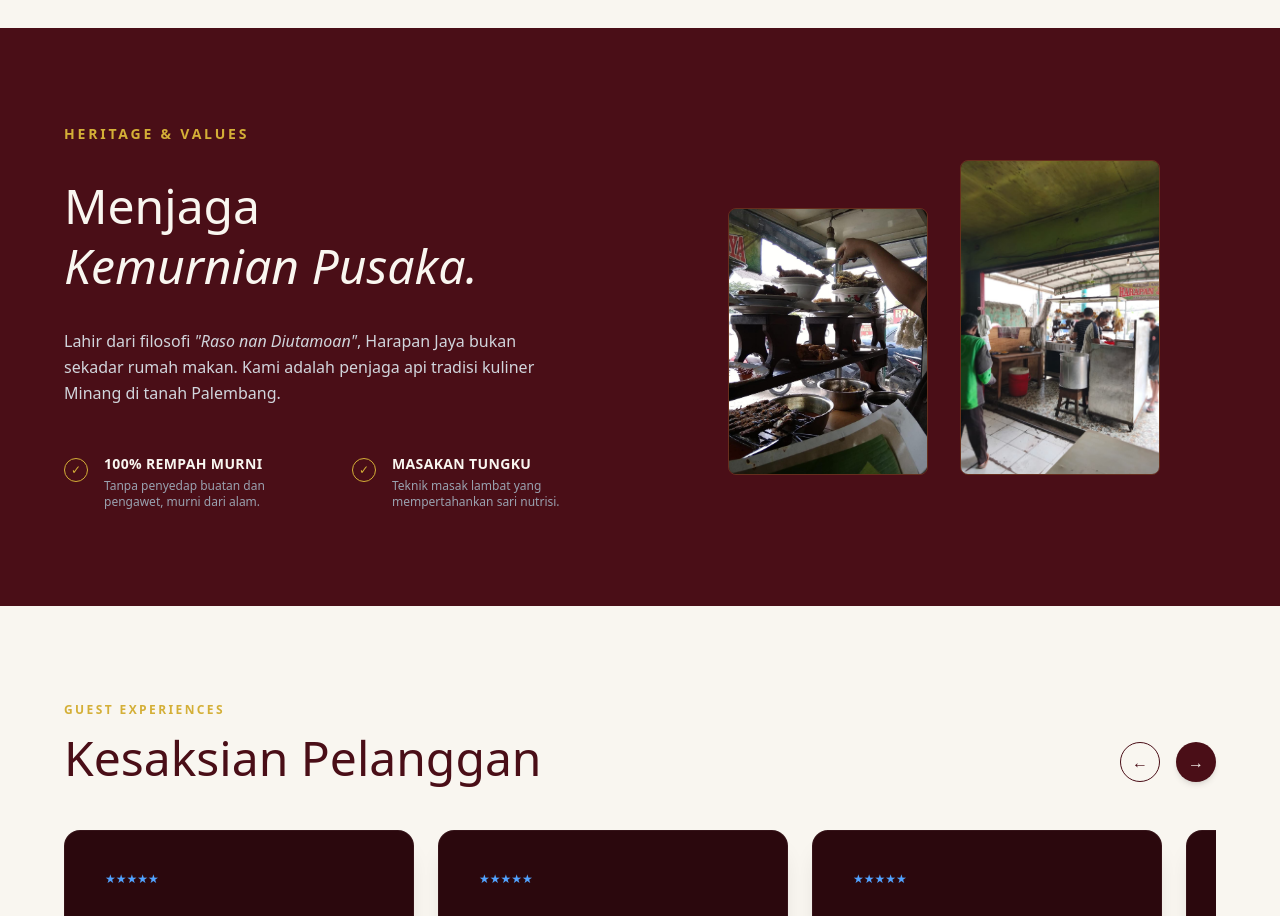
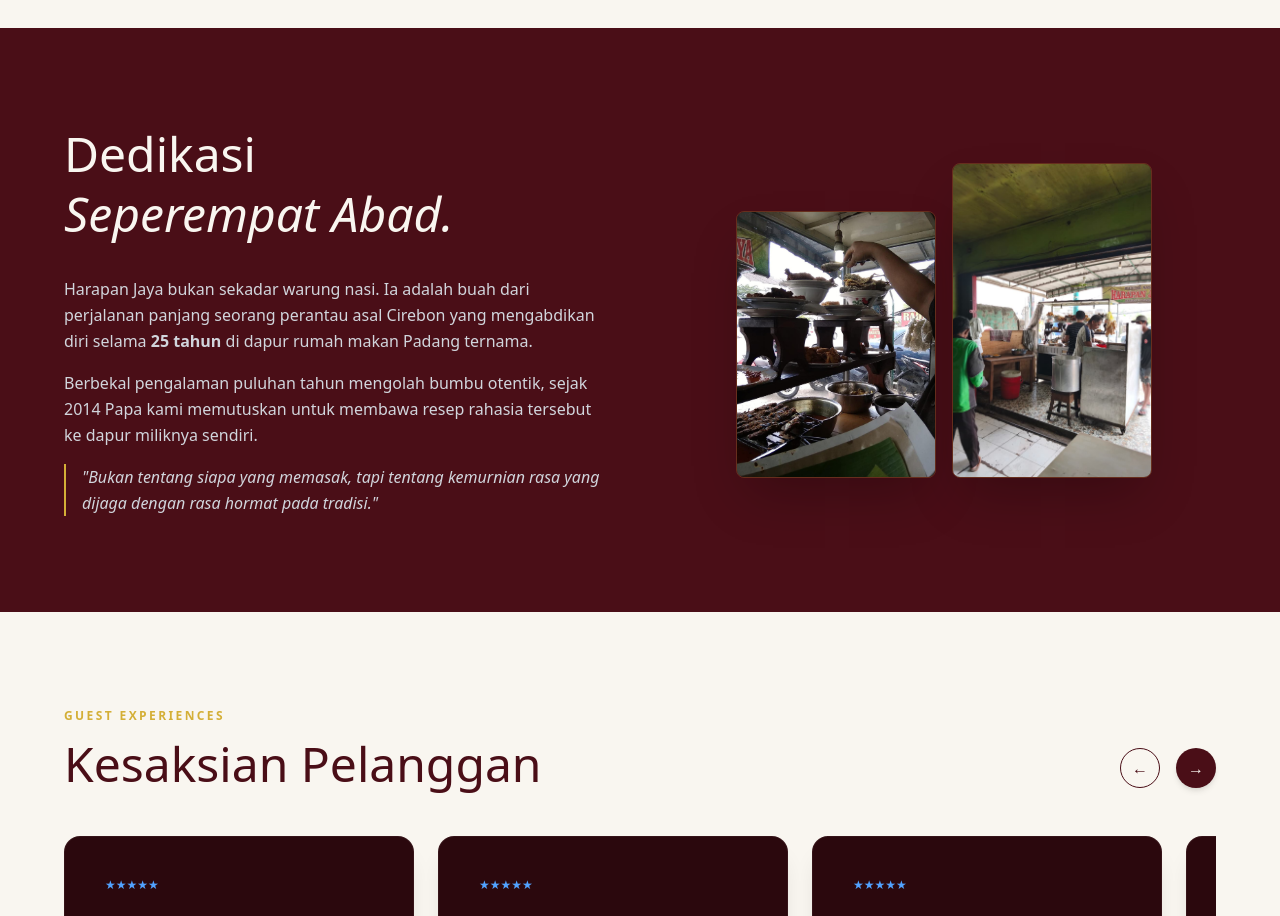
Before and after one commit to mhmmadarifin27/harapan-jaya, a Next.js app: page / in a window 1280 px wide. Shown: the part 1860-2776 px from the top of the page. Built offline with nearby package versions, Linux system fonts and the light colour scheme; a web font is replaced by a local one.

Commit message:
src/app/page.js

```diff
--- a/src/app/page.js
+++ b/src/app/page.js
@@ -203,48 +203,32 @@ export default function Home() {
         </motion.div>
       </section>
 
-      {/* ================= HERITAGE / TENTANG KAMI ================= */}
+      {/* ================= HERITAGE SECTION (STORY UPDATE) ================= */}
       <section id="kisah-kami" className="py-24 px-8 md:px-16 bg-padang-maroon text-padang-cream flex flex-col lg:flex-row gap-16 items-center scroll-mt-20">
-        <motion.div
-          initial={{ opacity: 0, x: -30 }}
-          whileInView={{ opacity: 1, x: 0 }}
-          transition={{ duration: 0.8 }}
-          className="lg:w-1/2 space-y-8"
-        >
-          <p className="text-padang-gold text-xs md:text-sm tracking-[0.2em] font-bold uppercase">HERITAGE & VALUES</p>
-          <h2 className="font-serif text-4xl md:text-5xl leading-tight">Menjaga <br /><span className="italic font-light">Kemurnian Pusaka.</span></h2>
-          <p className="text-gray-300 text-sm md:text-base leading-relaxed max-w-lg">
-            Lahir dari filosofi <span className="italic">"Raso nan Diutamoan"</span>, Harapan Jaya bukan sekadar rumah makan. Kami adalah penjaga api tradisi kuliner Minang di tanah Palembang.
-          </p>
-          <div className="flex flex-col sm:flex-row gap-8 pt-4">
-            <div className="flex gap-4 items-start">
-              <div className="w-6 h-6 rounded-full border border-padang-gold flex items-center justify-center shrink-0 mt-1"><span className="text-padang-gold text-xs">✓</span></div>
-              <div>
-                <h4 className="font-bold text-sm tracking-wide mb-1">100% REMPAH MURNI</h4>
-                <p className="text-xs text-gray-400">Tanpa penyedap buatan dan pengawet, murni dari alam.</p>
-              </div>
-            </div>
-            <div className="flex gap-4 items-start">
-              <div className="w-6 h-6 rounded-full border border-padang-gold flex items-center justify-center shrink-0 mt-1"><span className="text-padang-gold text-xs">✓</span></div>
-              <div>
-                <h4 className="font-bold text-sm tracking-wide mb-1">MASAKAN TUNGKU</h4>
-                <p className="text-xs text-gray-400">Teknik masak lambat yang mempertahankan sari nutrisi.</p>
-              </div>
-            </div>
+        <motion.div initial={{ opacity: 0, x: -30 }} whileInView={{ opacity: 1, x: 0 }} className="lg:w-1/2 space-y-8">
+          <h2 className="font-serif text-4xl md:text-5xl leading-tight">
+            Dedikasi <br /><span className="italic font-light">Seperempat Abad.</span>
+          </h2>
+          <div className="space-y-4 text-gray-300 leading-relaxed text-sm md:text-base">
+            <p>
+              Harapan Jaya bukan sekadar warung nasi. Ia adalah buah dari perjalanan panjang seorang perantau asal Cirebon yang mengabdikan diri selama <strong>25 tahun</strong> di dapur rumah makan Padang ternama.
+            </p>
+            <p>
+              Berbekal pengalaman puluhan tahun mengolah bumbu otentik, sejak 2014 Papa kami memutuskan untuk membawa resep rahasia tersebut ke dapur miliknya sendiri.
+            </p>
+            <p className="italic border-l-2 border-padang-gold pl-4">
+              "Bukan tentang siapa yang memasak, tapi tentang kemurnian rasa yang dijaga dengan rasa hormat pada tradisi."
+            </p>
           </div>
         </motion.div>
 
-        <motion.div
-          initial={{ opacity: 0, x: 30 }}
-          whileInView={{ opacity: 1, x: 0 }}
-          transition={{ duration: 0.8 }}
-          className="lg:w-1/2 flex gap-3 md:gap-8 justify-center relative w-full mt-12 lg:mt-0"
-        >
-          <div className="w-1/2 max-w-[200px] aspect-[3/4] relative mt-8 md:mt-12 rounded-lg overflow-hidden border border-padang-gold/20">
-            <Image src="/about-1.jpeg" alt="Suasana" fill className="object-cover" />
+        <motion.div initial={{ opacity: 0, x: 30 }} whileInView={{ opacity: 1, x: 0 }} className="lg:w-1/2 flex gap-4 justify-center">
+          {/* Kamu bisa pasang foto Papa kamu lagi masak di sini kalau ada! */}
+          <div className="w-1/2 max-w-[200px] aspect-[3/4] relative mt-12 rounded-lg overflow-hidden border border-padang-gold/20 shadow-2xl">
+            <Image src="/about-1.jpeg" alt="Papa Memasak" fill className="object-cover" />
           </div>
-          <div className="w-1/2 max-w-[200px] aspect-[3/4] relative rounded-lg overflow-hidden border border-padang-gold/20">
-            <Image src="/about-2.jpeg" alt="Interior" fill className="object-cover" />
+          <div className="w-1/2 max-w-[200px] aspect-[3/4] relative rounded-lg overflow-hidden border border-padang-gold/20 shadow-2xl">
+            <Image src="/about-2.jpeg" alt="Dapur Harapan Jaya" fill className="object-cover" />
           </div>
         </motion.div>
       </section>
```
